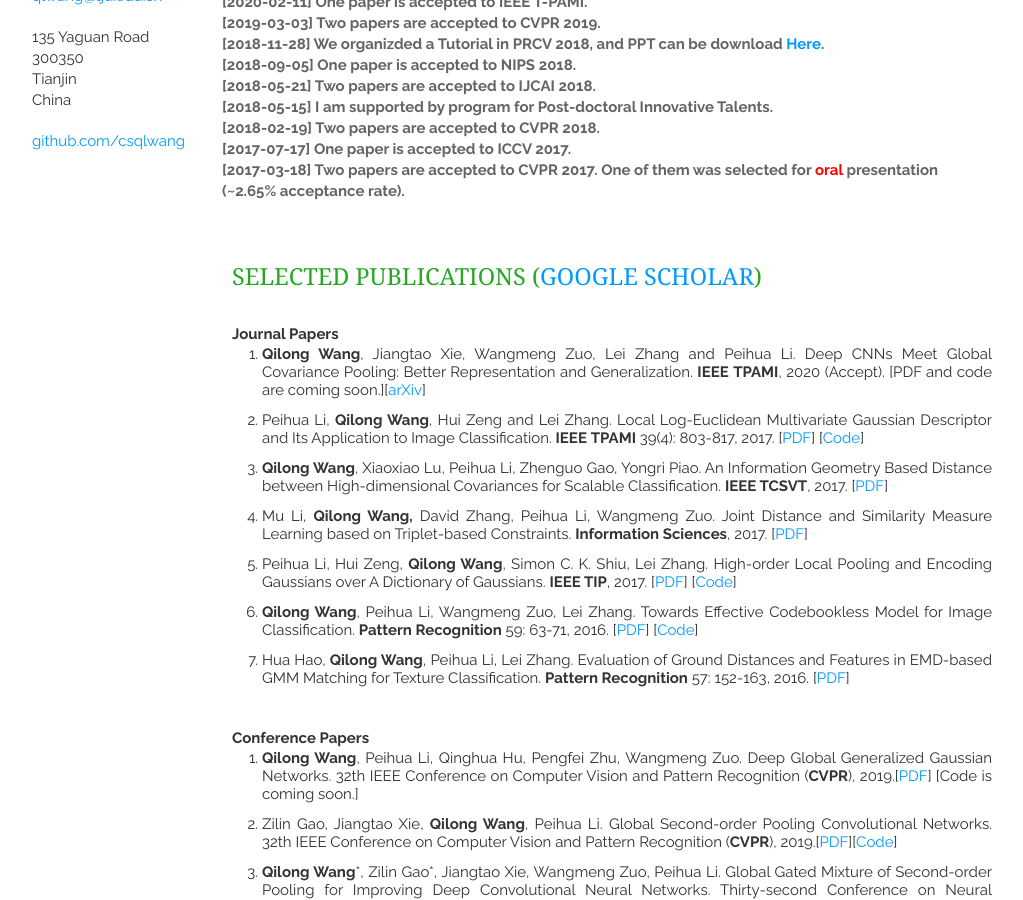
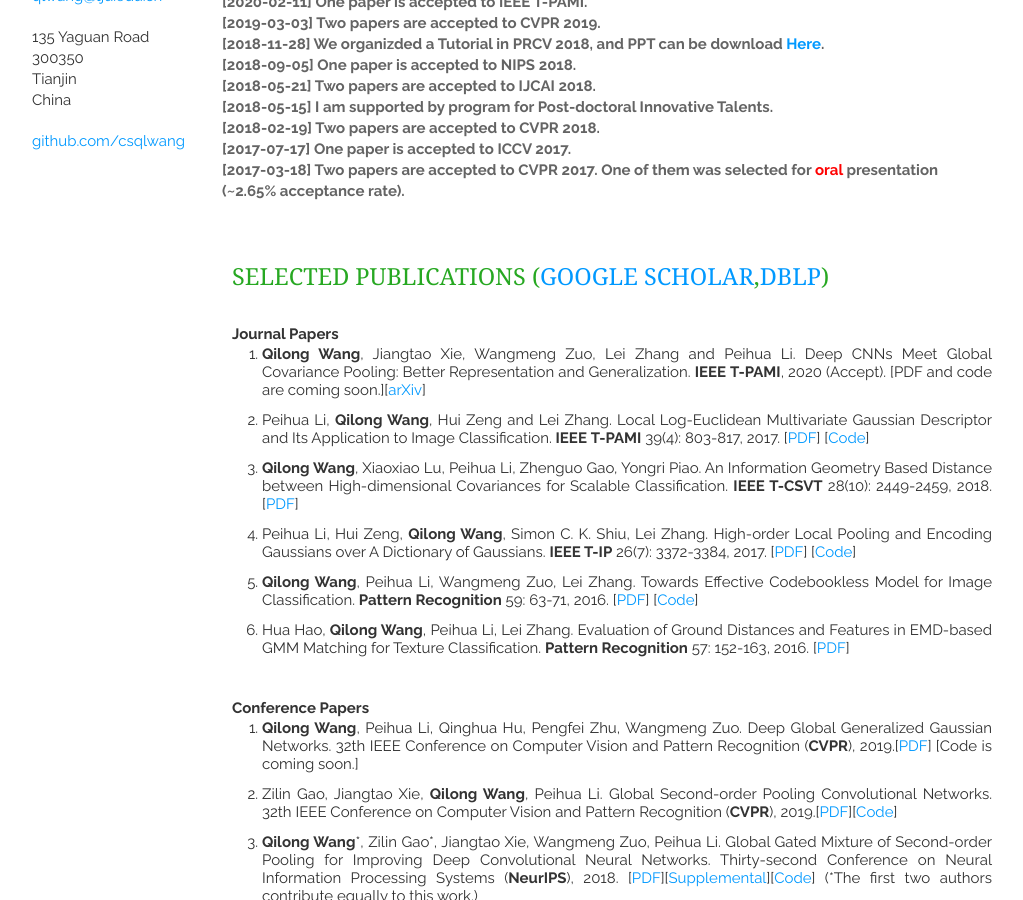
Before and after one commit to iamjingli/homepage, a Jekyll site: the page built from index.html, in a window 1280 px wide and 900 px high, scrolled down 290 px. Shown: the whole window, without its empty margins (138-1161 px from the left). Built offline with Jekyll 4.4.1, drawn with Linux system fonts in a browser that asks for light colours; nearby versions of some CDN libraries; the list of posts is cut into pages by our own code.

Commit message:
homepage

```diff
--- a/_includes/publications.html
+++ b/_includes/publications.html
@@ -20,7 +20,7 @@ a:visited {
             <article>
               <header></header>
             </article>
-          Selected Publications (<a href="https://scholar.google.com/citations?user=qdPVJN0AAAAJ&amp;hl=zh-CN">Google Scholar</a>) </h1>
+          Selected Publications (<a href="https://scholar.google.com/citations?user=qdPVJN0AAAAJ&amp;hl=zh-CN">Google Scholar</a>,<a href="https://dblp.uni-trier.de/pers/w/Wang:Qilong.html">DBLP</a>) </h1>
         </section></h1>
   </header>
     </article>
@@ -33,7 +33,7 @@ a:visited {
             <div align="justify">
                   <div align="justify"><strong>Qilong Wang</strong>, Jiangtao Xie, Wangmeng Zuo,  Lei Zhang and
                     Peihua Li.  Deep CNNs Meet Global Covariance Pooling:
-                    Better Representation and Generalization. <strong>IEEE</strong> <strong>TPAMI</strong>, 2020 (Accept). [PDF and code are coming soon.][<a href="https://arxiv.org/abs/1904.06836?context=cs.CV">arXiv</a>]</div>
+                    Better Representation and Generalization. <strong>IEEE</strong> <strong>T-PAMI</strong>, 2020 (Accept). [PDF and code are coming soon.][<a href="https://arxiv.org/abs/1904.06836?context=cs.CV">arXiv</a>]</div>
             </div>
               </div>
             </div>
@@ -41,18 +41,16 @@ a:visited {
           <li>
             <div align="justify">
               <div align="justify">
-                <div align="justify">Peihua Li, <strong>Qilong Wang</strong>, Hui Zeng and Lei Zhang.  Local Log-Euclidean Multivariate Gaussian Descriptor and Its Application to  Image Classification. <strong>IEEE</strong> <strong>TPAMI</strong> 39(4): 803-817, 2017. [<a href="http://www.peihuali.org/publications/L2EMG/TPAMI_L2EMG.pdf">PDF</a>] [<a href="http://www.peihuali.org/publications/L2EMG/PAMI_ReleaseCodes_fin_v0.zip">Code</a>]</div>
+                <div align="justify">Peihua Li, <strong>Qilong Wang</strong>, Hui Zeng and Lei Zhang.  Local Log-Euclidean Multivariate Gaussian Descriptor and Its Application to  Image Classification. <strong>IEEE</strong> <strong>T-PAMI</strong> 39(4): 803-817, 2017. [<a href="http://www.peihuali.org/publications/L2EMG/TPAMI_L2EMG.pdf">PDF</a>] [<a href="http://www.peihuali.org/publications/L2EMG/PAMI_ReleaseCodes_fin_v0.zip">Code</a>]</div>
               </div>
             </div>
           </li>
-          <li><div align="justify"><div align="justify"><strong>Qilong Wang</strong>,  Xiaoxiao Lu, Peihua Li, Zhenguo Gao, Yongri Piao. An Information Geometry Based  Distance between High-dimensional Covariances for Scalable Classification. <strong>IEEE TCSVT</strong>, 2017. [<a href="https://ieeexplore.ieee.org/document/7942127/">PDF</a>] </div>
+          <li><div align="justify">
+            <div align="justify"><strong>Qilong Wang</strong>,  Xiaoxiao Lu, Peihua Li, Zhenguo Gao, Yongri Piao. An Information Geometry Based  Distance between High-dimensional Covariances for Scalable Classification. <strong>IEEE T-CSVT</strong> 28(10): 2449<span _ngcontent-c10="">-2459</span>, 2018. [<a href="https://ieeexplore.ieee.org/document/7942127/">PDF</a>] </div>
           </div>
           </li>
-          <li>
-            <div align="justify">Mu Li, <strong>Qilong Wang,</strong> David Zhang, Peihua Li,  Wangmeng Zuo. Joint Distance and Similarity Measure Learning based on  Triplet-based Constraints. <strong>Information  Sciences</strong>, 2017. [<a href="https://www.sciencedirect.com/science/article/pii/S0020025517306734">PDF</a>]</div>
-          </li>
           <li><div align="justify">
-            <div align="justify">Peihua  Li, Hui Zeng, <strong>Qilong Wang</strong>, Simon C.  K. Shiu, Lei Zhang. High-order Local Pooling and Encoding Gaussians over A  Dictionary of Gaussians. <strong>IEEE TIP</strong>,  2017. [<a href="http://www.peihuali.org/publications/HO-LP/HO-LP_TIP.pdf">PDF</a>] [<a href="http://www.peihuali.org/publications/HO-LP/HO-LP_Demo_FMD.zip">Code</a>] </div>
+            <div align="justify">Peihua  Li, Hui Zeng, <strong>Qilong Wang</strong>, Simon C.  K. Shiu, Lei Zhang. High-order Local Pooling and Encoding Gaussians over A  Dictionary of Gaussians. <strong>IEEE T-IP</strong> 26(7): 3372<span _ngcontent-c10="">-3384</span>,  2017. [<a href="https://ieeexplore.ieee.org/document/7904668">PDF</a>] [<a href="http://www.peihuali.org/publications/HO-LP/HO-LP_Demo_FMD.zip">Code</a>] </div>
             </div>
           </li>
           <li><div align="justify">
```
